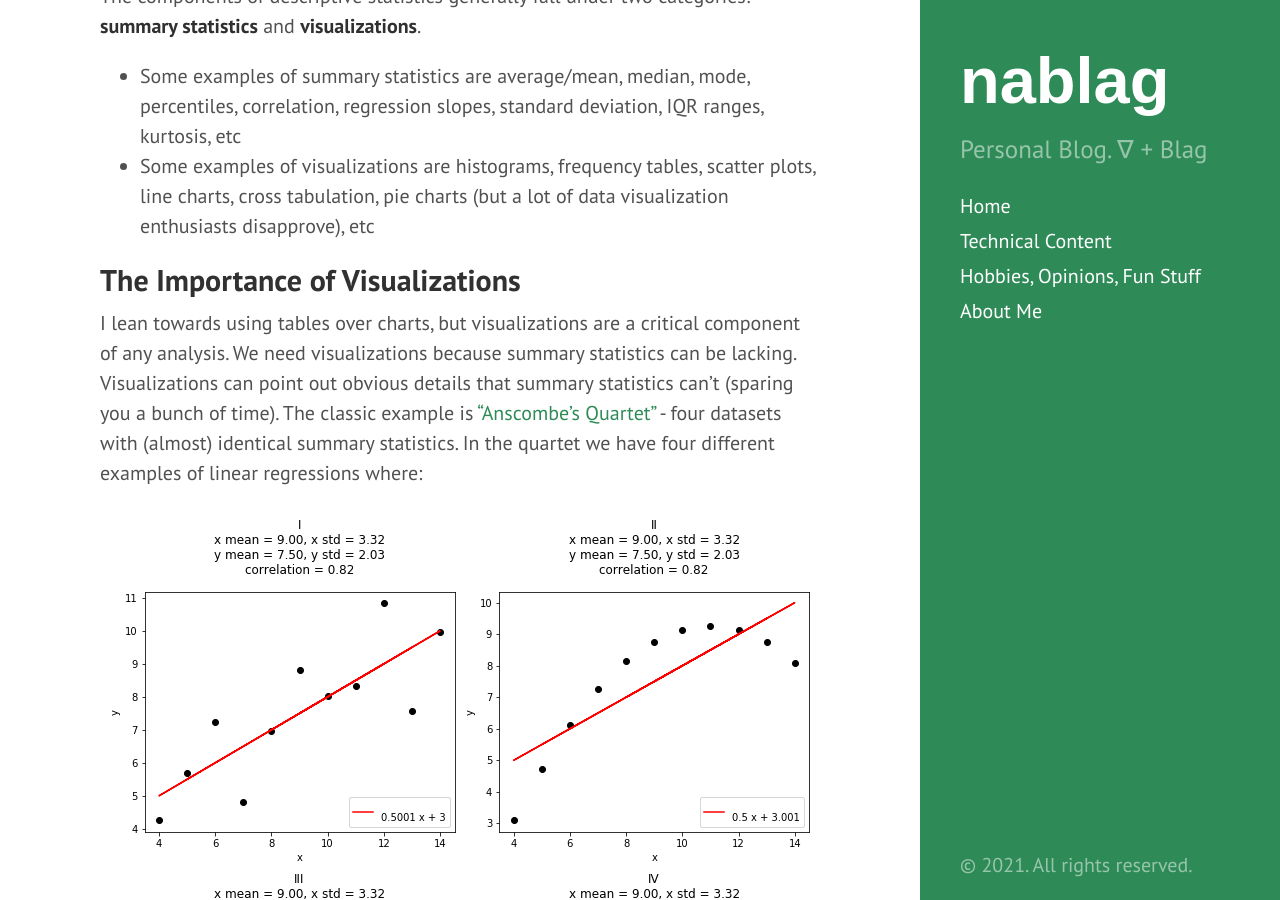
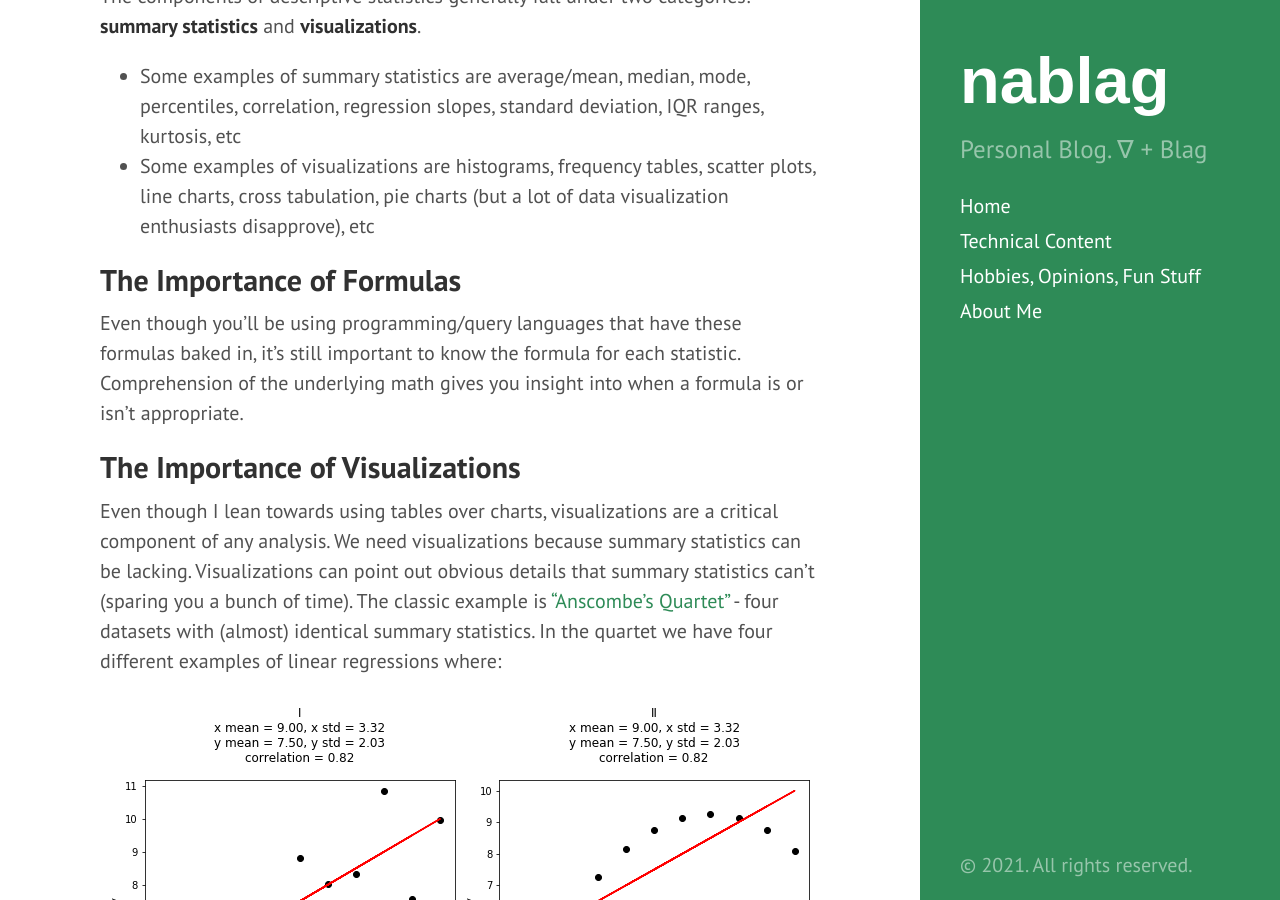
Before and after one commit to tedkim97/tedkim97.github.io, a Jekyll site: the page built from _posts/2021-08-29-descriptive_statistics_and_metrics.md, in a window 1280 px wide and 900 px high, scrolled down 1499 px. Built offline with Jekyll 4.4.1, drawn with Linux system fonts in a browser that asks for light colours; some of the changed text lies outside the part shown.

Commit message:
new blog post

```diff
--- a/_posts/2021-08-29-descriptive_statistics_and_metrics.md
+++ b/_posts/2021-08-29-descriptive_statistics_and_metrics.md
@@ -42,7 +42,7 @@ The textbook [Statistics](https://www.amazon.com/Statistics-4th-David-Freedman/d
 [^1]: D.A. Freedman, R. Pisani, and R.A. Purves. Statistics (4th edition). (W.W. Norton, Inc. New York, 2005), xiv
 [^2]: Now that I have grabbed definitions from academic resources - I'm just going to rely on wikipedia.
 
-A table of descriptive statistics often comes with several [summary statistics](https://en.wikipedia.org/wiki/Summary_statistics) (a single number summarizing a large amount of data[^3]) or [visualizations](https://en.wikipedia.org/wiki/Data_visualization). For example, here are some possible descriptive statistics (table of summary statistics and histogram) on an fictional dataset.
+A table of descriptive statistics often comes with several [summary statistics](https://en.wikipedia.org/wiki/Summary_statistics) (a single number summarizing a large amount of data[^3]) or [visualizations](https://en.wikipedia.org/wiki/Data_visualization). For example, here are some possible descriptive statistics for benchmarking two versions of a imaginary program.
 
 [^3]: Diez, David M., Christopher D. Barr, and Mine Çetinkaya-Rundel. 2019. OpenIntro statistics. 10
 
@@ -60,8 +60,11 @@ The components of descriptive statistics generally fall under two categories: **
 - Some examples of summary statistics are average/mean, median, mode, percentiles, correlation, regression slopes, standard deviation, IQR ranges, kurtosis, etc
 - Some examples of visualizations are histograms, frequency tables, scatter plots, line charts, cross tabulation, pie charts (but a lot of data visualization enthusiasts disapprove), etc
 
+## The Importance of Formulas
+Even though you'll be using programming/query languages that have these formulas baked in, it's still important to know the formula for each statistic. Comprehension of the underlying math gives you insight into when a formula is or isn't appropriate.
+
 ## The Importance of Visualizations
-I lean towards using tables over charts, but visualizations are a critical component of any analysis. We need visualizations because summary statistics can be lacking. Visualizations can point out obvious details that summary statistics can't (sparing you a bunch of time). The classic example is ["Anscombe's Quartet"](https://en.wikipedia.org/wiki/Anscombe%27s_quartet) - four datasets with (almost) identical summary statistics. In the quartet we have four different examples of linear regressions where:
+Even though I lean towards using tables over charts, visualizations are a critical component of any analysis. We need visualizations because summary statistics can be lacking. Visualizations can point out obvious details that summary statistics can't (sparing you a bunch of time). The classic example is ["Anscombe's Quartet"](https://en.wikipedia.org/wiki/Anscombe%27s_quartet) - four datasets with (almost) identical summary statistics. In the quartet we have four different examples of linear regressions where:
 
 {% assign caption_quartet = "Anscombe Quartet" %}
 {% include caption_image.html imgpath="/figures/quartet.png" alt="small example of histogram of latencies" caption=caption_quartet %}
@@ -102,7 +105,7 @@ Summarizing data is important for brevity - most people won't have the time to c
 |   std                      | 5.1       |
 
 ### Made-up Situation
-If someone asks how long it takes for a new program or process some input, you could provide them all the logs like this.
+If someone asks how long it takes for a new program or process some input, you could provide them all the logs like this:
 
 |  Trial # | Time (ms) |
 |:--------:|:---------:|
@@ -220,7 +223,7 @@ The point being that - when you're collecting data, are you measuring difference
 ## Meaningless Summary Statistics
 Sometimes people will calculate summary statistics in a context that makes no sense. These situations happen in the wild, but I've never bothered to record most of them.
 
-A common example is taking the average of star ratings. Even though star ratings have numbers, they're imagined more on the [ordinal scale](https://en.wikipedia.org/wiki/Ordinal_data) rather than [interval/ratio scale](https://en.wikipedia.org/wiki/Level_of_measurement#Interval_scale). The ranking of the stars matter (5 stars is better than 1), but the difference between star values is not consistent (the difference between 3 to 5 stars is much larger than 1 to 3). As a result, taking the "average" is a meaningless operation that doesn't *really* provide any information. This idea falls under "permissible statistics".
+A common example is taking the average of star ratings. Star ratings have numbers, but they belong on an [ordinal scale](https://en.wikipedia.org/wiki/Ordinal_data) rather than [interval/ratio scale](https://en.wikipedia.org/wiki/Level_of_measurement#Interval_scale). The ranking of the stars matter (5 stars is better than 1), but the difference between star values is not consistent (the difference between 3 to 5 stars is much larger than 1 to 3). As a result, taking the "average" is a meaningless operation that doesn't *really* provide any information. This idea falls under "permissible statistics".
 
 [Another example I've critiqued is "averaging colors"]({% link _posts/2020-06-12-movie_vis_presentable.md %}) - there  visualizations using "average colors" as a representation of color usage in movies. The executive summary is that performing arithmetic operations on color is not a meaningful operations, especially the more colorful an image becomes. For example, averaging the (R, G, B) colors on a rainbow just results in the color brown.
 
```
